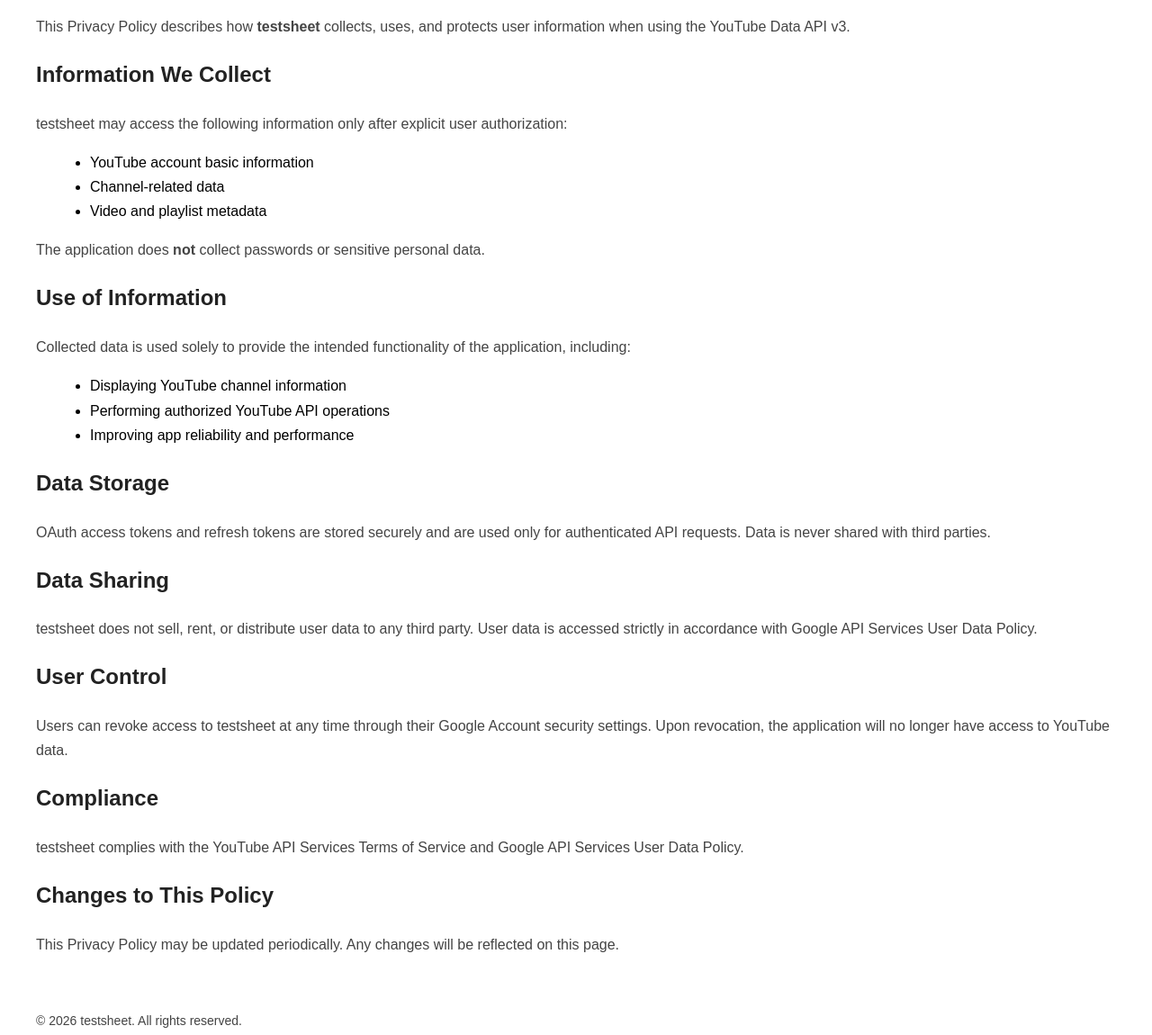
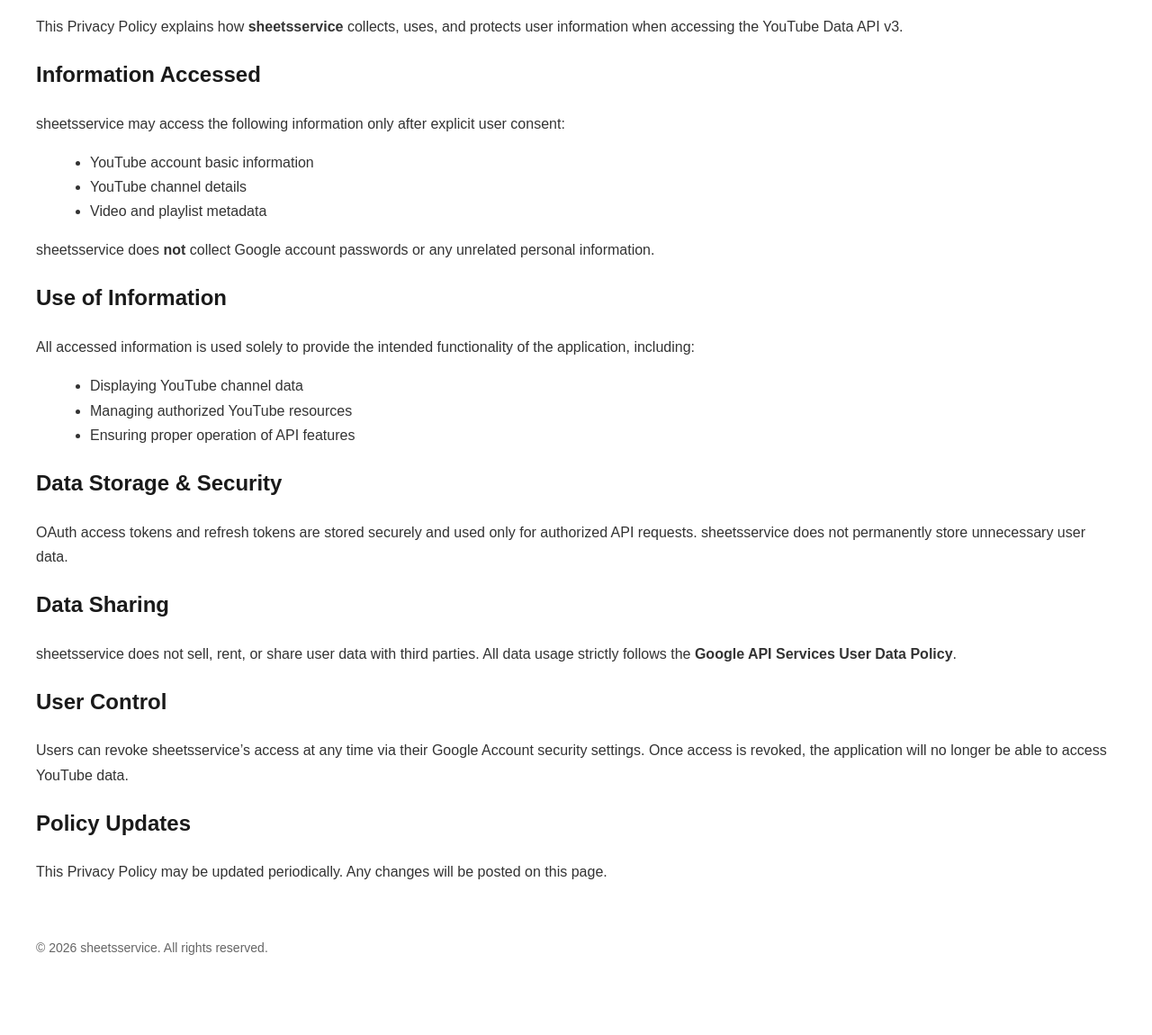
Before and after one commit to anjaliparuchuri/anjali, a plain HTML site: page privacy.html in a window 1280 px wide. Shown: the part 100-1250 px from the top of the page at 90% size. After the commit the page ends 1206 px from the top, so only its background shows below. Drawn offline with Linux system fonts and the light colour scheme.

Commit message:
Update privacy.html

```diff
--- a/privacy.html
+++ b/privacy.html
@@ -2,14 +2,27 @@
 <html lang="en">
 <head>
     <meta charset="UTF-8">
-    <title>Privacy Policy – testsheet</title>
+    <title>Privacy Policy – sheetsservice</title>
     <meta name="viewport" content="width=device-width, initial-scale=1.0">
     <style>
-        body { font-family: Arial, sans-serif; line-height: 1.7; margin: 40px; background: #ffffff; }
-        h1, h2 { color: #222; }
-        p { color: #444; }
-        ul { margin-left: 20px; }
-        footer { margin-top: 60px; font-size: 14px; color: #666; }
+        body {
+            font-family: Arial, sans-serif;
+            margin: 40px;
+            line-height: 1.7;
+            background-color: #ffffff;
+            color: #333;
+        }
+        h1, h2 {
+            color: #1a1a1a;
+        }
+        ul {
+            margin-left: 20px;
+        }
+        footer {
+            margin-top: 60px;
+            font-size: 14px;
+            color: #666;
+        }
     </style>
 </head>
 <body>
@@ -17,61 +30,65 @@
 <h1>Privacy Policy</h1>
 
 <p>
-This Privacy Policy describes how <strong>testsheet</strong> collects, uses, and protects user information when using the YouTube Data API v3.
+This Privacy Policy explains how <strong>sheetsservice</strong> collects, uses, and
+protects user information when accessing the YouTube Data API v3.
 </p>
 
-<h2>Information We Collect</h2>
-<p>testsheet may access the following information only after explicit user authorization:</p>
+<h2>Information Accessed</h2>
+<p>
+sheetsservice may access the following information only after explicit user consent:
+</p>
 <ul>
     <li>YouTube account basic information</li>
-    <li>Channel-related data</li>
+    <li>YouTube channel details</li>
     <li>Video and playlist metadata</li>
 </ul>
 
 <p>
-The application does <strong>not</strong> collect passwords or sensitive personal data.
+sheetsservice does <strong>not</strong> collect Google account passwords or any unrelated
+personal information.
 </p>
 
 <h2>Use of Information</h2>
 <p>
-Collected data is used solely to provide the intended functionality of the application, including:
+All accessed information is used solely to provide the intended functionality of
+the application, including:
 </p>
 <ul>
-    <li>Displaying YouTube channel information</li>
-    <li>Performing authorized YouTube API operations</li>
-    <li>Improving app reliability and performance</li>
+    <li>Displaying YouTube channel data</li>
+    <li>Managing authorized YouTube resources</li>
+    <li>Ensuring proper operation of API features</li>
 </ul>
 
-<h2>Data Storage</h2>
+<h2>Data Storage & Security</h2>
 <p>
-OAuth access tokens and refresh tokens are stored securely and are used only for authenticated API requests.
-Data is never shared with third parties.
+OAuth access tokens and refresh tokens are stored securely and used only for
+authorized API requests. sheetsservice does not permanently store unnecessary
+user data.
 </p>
 
 <h2>Data Sharing</h2>
 <p>
-testsheet does not sell, rent, or distribute user data to any third party.
-User data is accessed strictly in accordance with Google API Services User Data Policy.
+sheetsservice does not sell, rent, or share user data with third parties.
+All data usage strictly follows the
+<strong>Google API Services User Data Policy</strong>.
 </p>
 
 <h2>User Control</h2>
 <p>
-Users can revoke access to testsheet at any time through their Google Account security settings.
-Upon revocation, the application will no longer have access to YouTube data.
+Users can revoke sheetsservice’s access at any time via their Google Account
+security settings. Once access is revoked, the application will no longer be able
+to access YouTube data.
 </p>
 
-<h2>Compliance</h2>
+<h2>Policy Updates</h2>
 <p>
-testsheet complies with the YouTube API Services Terms of Service and Google API Services User Data Policy.
-</p>
-
-<h2>Changes to This Policy</h2>
-<p>
-This Privacy Policy may be updated periodically. Any changes will be reflected on this page.
+This Privacy Policy may be updated periodically. Any changes will be posted on
+this page.
 </p>
 
 <footer>
-    <p>© 2026 testsheet. All rights reserved.</p>
+    <p>© 2026 sheetsservice. All rights reserved.</p>
 </footer>
 
 </body>
```
